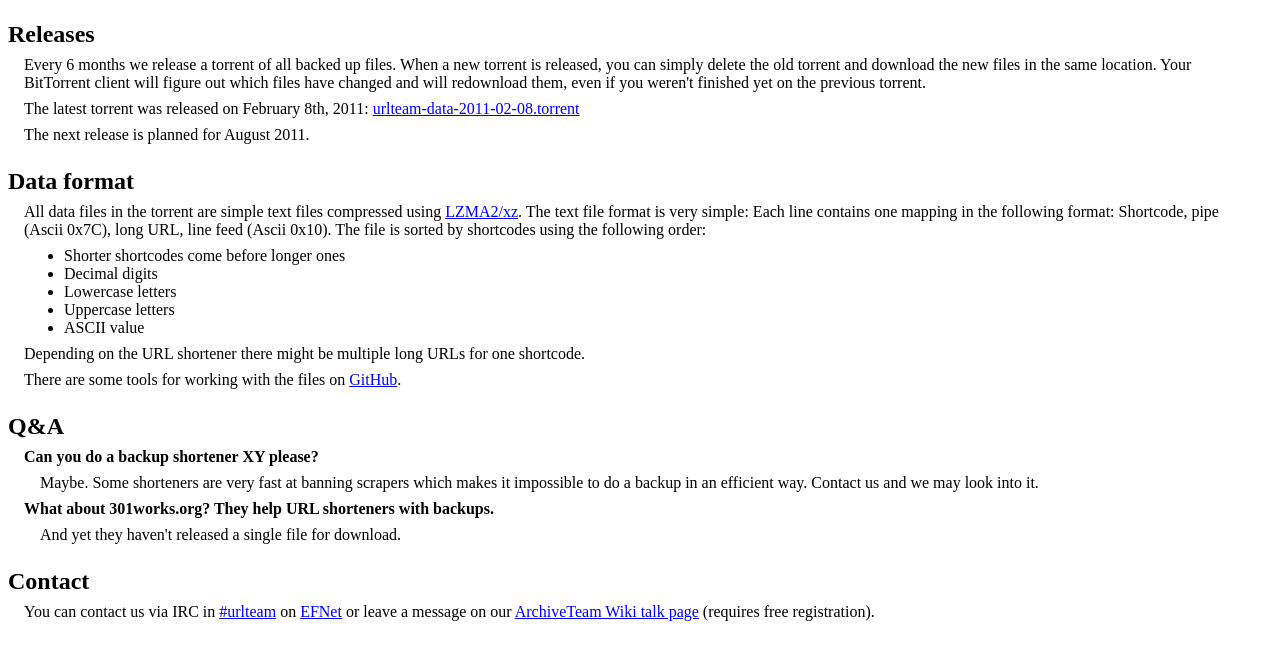
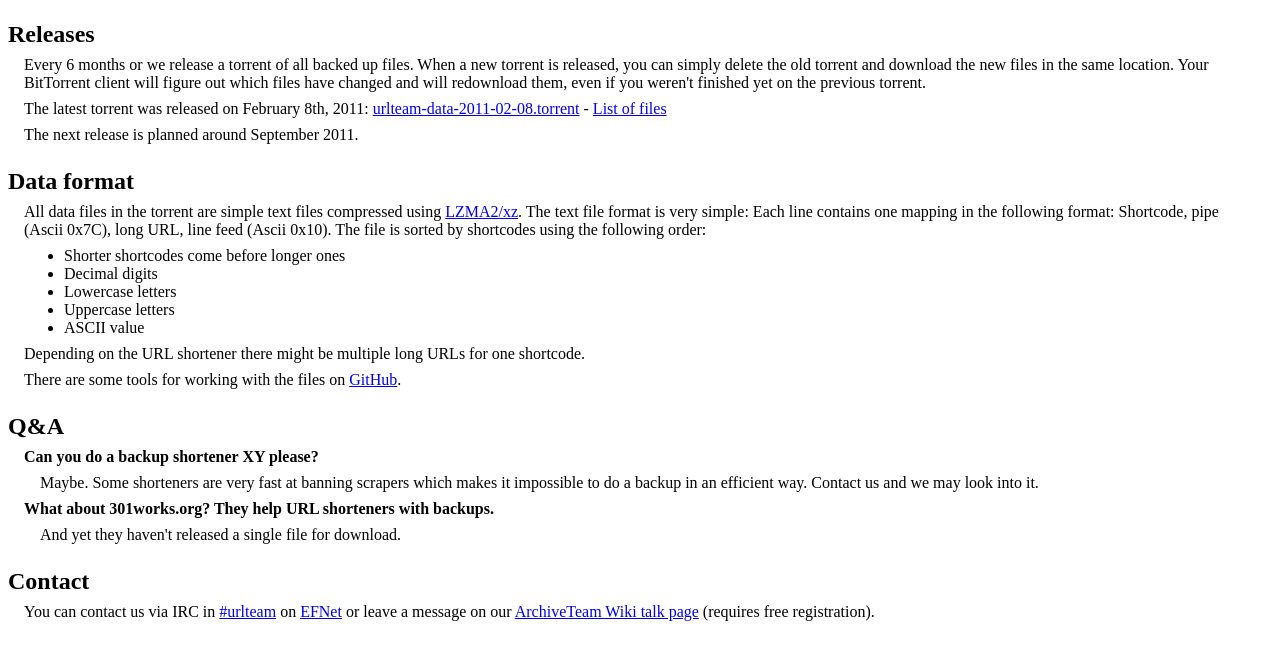
Before and after one commit to ArchiveTeam/urlteam-stuff, a plain HTML site: page website/index.html in a window 1280 px wide. Shown: the part 183-832 px from the top of the page. Drawn offline with Linux system fonts and the light colour scheme.

Commit message:
Website: Fix some stuff SketchCow pointed out

```diff
--- a/website/index.html
+++ b/website/index.html
@@ -25,18 +25,19 @@ backups themselves.
 
             <h2>Releases</h2>
             <p>
-Every 6 months we release a torrent of all backed up files. When a new torrent
-is released, you can simply delete the old torrent and download the new files
-in the same location. Your BitTorrent client will figure out which files have
-changed and will redownload them, even if you weren't finished yet on the
+Every 6 months or we release a torrent of all backed up files. When a new
+torrent is released, you can simply delete the old torrent and download the new
+files in the same location. Your BitTorrent client will figure out which files
+have changed and will redownload them, even if you weren't finished yet on the
 previous torrent.
             </p>
             <p>
 The latest torrent was released on February 8th, 2011: <a
-href="urlteam-data-2011-02-08.torrent">urlteam-data-2011-02-08.torrent</a>
+href="urlteam-data-2011-02-08.torrent">urlteam-data-2011-02-08.torrent</a> - <a
+href="filelist-2011-02-08.txt">List of files</a>
             </p>
             <p>
-The next release is planned for August 2011.
+The next release is planned around September 2011.
             </p>
 
             <h2>Data format</h2>
```
